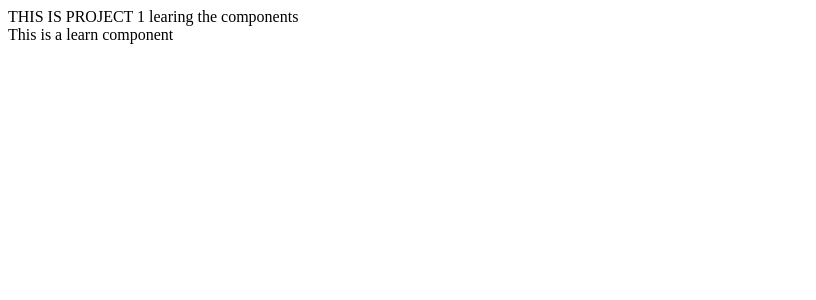
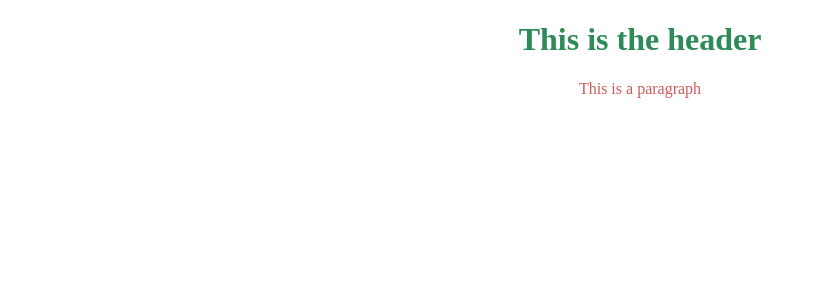
Before and after one commit to ANireshkumar/joes_react, a React (Vite) app in the folder project1/: page / in a window 1280 px wide. Shown: the top 300 px of the page, without its empty margins (0-816 px from the left). Built offline with nearby package versions, Linux system fonts and the light colour scheme.

Commit message:
Adding the css and use of bable in the react

```diff
--- a/project1/src/App.jsx
+++ b/project1/src/App.jsx
@@ -1,13 +1,16 @@
-import LearnComponent from "./Components/LearnComponent"
+// import LearnComponent from "./Components/LearnComponent"
 
+import Header from "./Components/Header"
 
+import "./css/app.css"
 function App() {
 
 
   return (
     <>
-    <div>THIS IS PROJECT 1 learing the components</div>
-    <LearnComponent />
+    {/* <div>THIS IS PROJECT 1 learing the components</div>
+    <LearnComponent /> */}
+    <Header />
     </>
   )
 }
--- /dev/null
+++ b/project1/src/Components/Header.jsx
@@ -0,0 +1,11 @@
+
+const Header = () => {
+  return (
+    <div>
+        <h1 className="bannerText">This is the header</h1>
+        <p className="slogan">This is a paragraph</p>
+    </div>
+  )
+}
+
+export default Header
--- /dev/null
+++ b/project1/src/css/app.css
@@ -0,0 +1,8 @@
+.bannerText{
+    color: seagreen;
+    text-align: center;
+}
+.slogan{
+    text-align: center;
+    color: rgb(205, 90, 90);
+}
```
